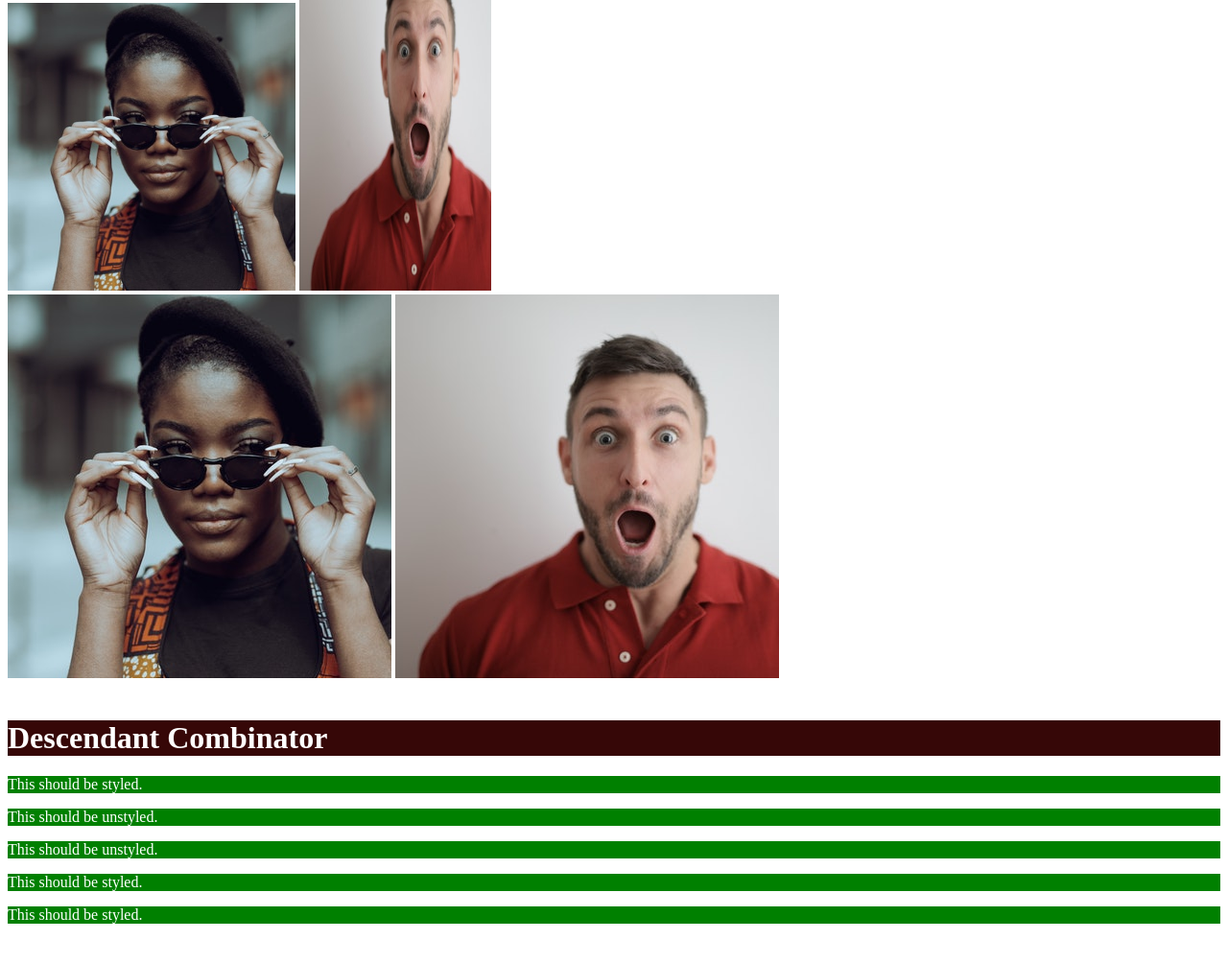
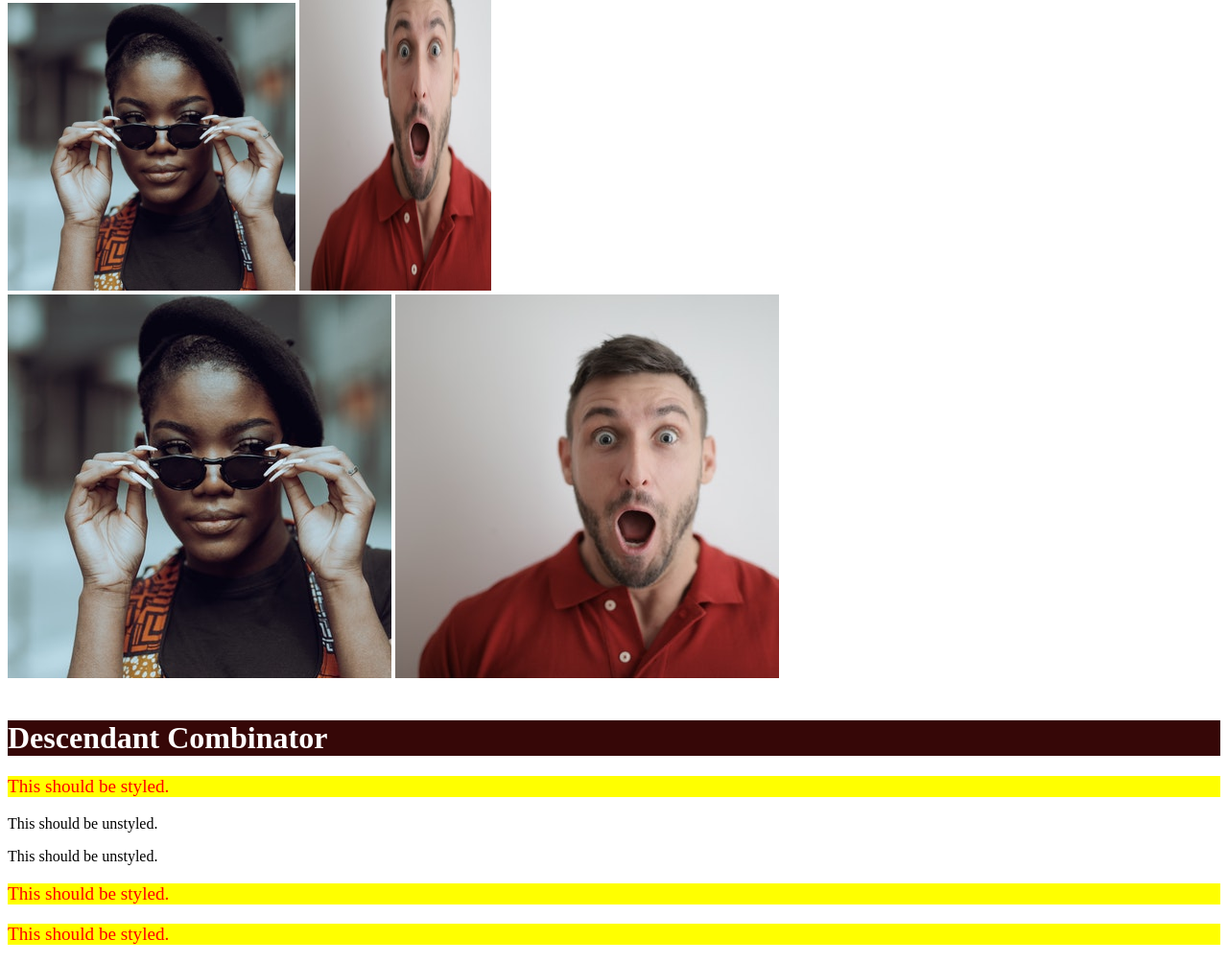
Before and after one commit to desmoquak/css-style-me, a plain HTML site: page index.html in a window 1280 px wide. Shown: the part 824-1828 px from the top of the page at 96% size. Before the commit the page ends 1803 px from the top, so only its background shows below. Drawn offline with Linux system fonts and the light colour scheme.

Commit message:
created styles using combinators

```diff
--- a/index.html
+++ b/index.html
@@ -57,12 +57,12 @@
     </div>
 <br>
 <h1 id="title">Descendant Combinator</h1>
-
+<!-- Combining styles -->
     <div class="container">
       <p class="text">This should be styled.</p>
     </div>
-    <p class="text">This should be unstyled.</p>
-    <p class="text">This should be unstyled.</p>
+    <p class="text-unstyled">This should be unstyled.</p>
+    <p class="text-unstyled">This should be unstyled.</p>
     <div class="container">
       <p class="text">This should be styled.</p>
       <p class="text">This should be styled.</p>
--- a/styles.css
+++ b/styles.css
@@ -59,3 +59,14 @@ h1 {
     height: 400px;
     width: 200px;
 }
+
+/*Descendant Combinator*/
+.container > .text  {
+    background-color: yellow;
+    color: red;
+    font-size: larger;
+}
+.text-unstyled  {
+    color: black;
+    background-color: white;
+}
```
